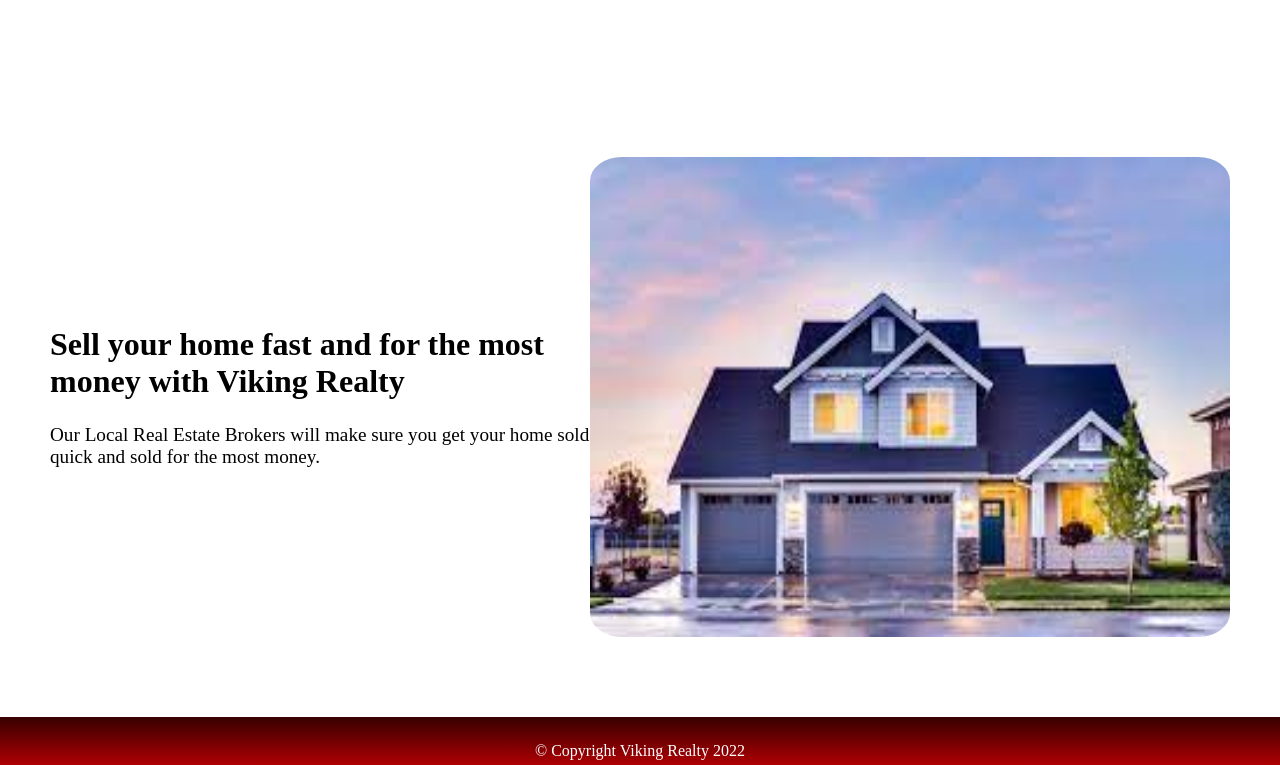
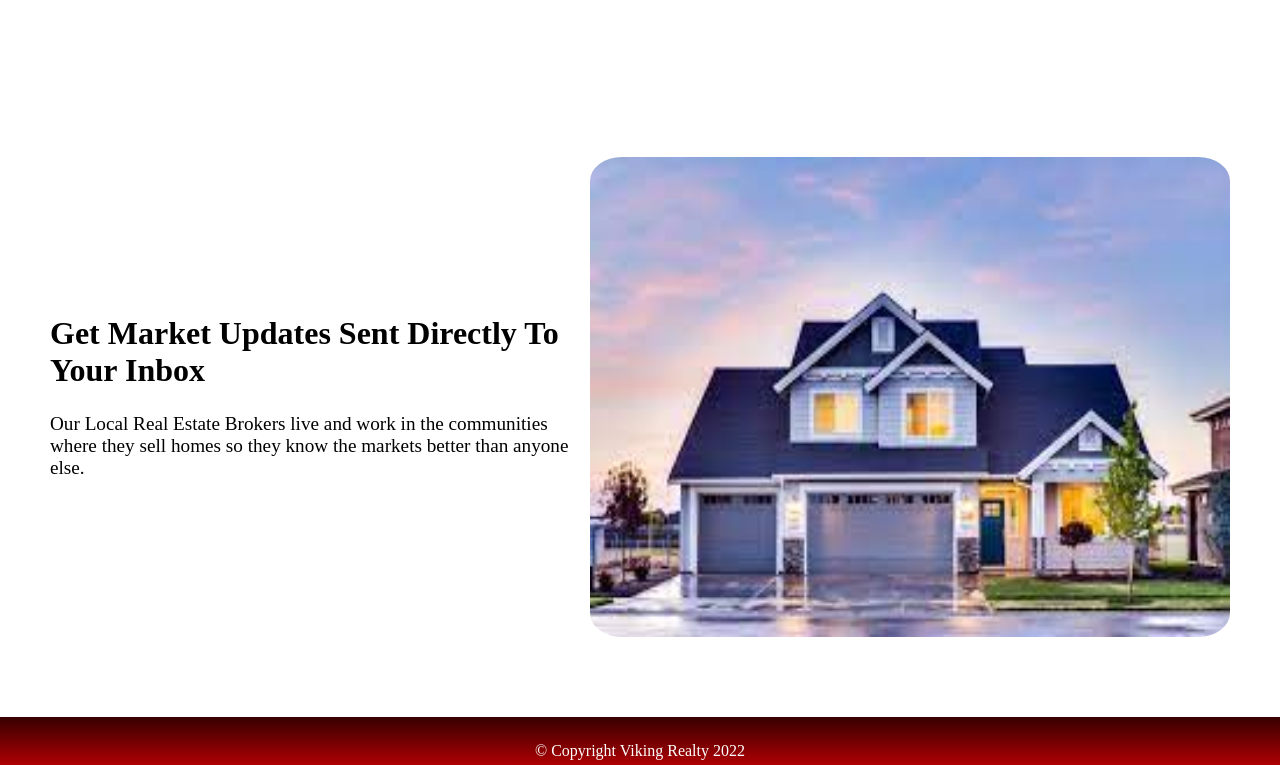
Before and after one commit to AlainPicard0x0/viking-realty, a plain HTML site: page index.html in a window 1280 px wide. Shown: the part 1491-2256 px from the top of the page. Drawn offline with Linux system fonts and the light colour scheme.

Commit message:
add text to index.html

```diff
--- a/index.html
+++ b/index.html
@@ -66,8 +66,8 @@
         <div class="row-2">
             <div class="row-2-col-1">
                 <div class="row-2-col-1-text">
-                    <h2>Sell your home fast and for the most money with Viking Realty</h2>
-                    <p>Our Local Real Estate Brokers will make sure you get your home sold quick and sold for the most money.</p>
+                    <h2>Get Market Updates Sent Directly To Your Inbox</h2>
+                    <p>Our Local Real Estate Brokers live and work in the communities where they sell homes so they know the markets better than anyone else.</p>
                 </div>
                 <div class="row-2-col-2">
                     <img src="./images/home08.jpg">
```
